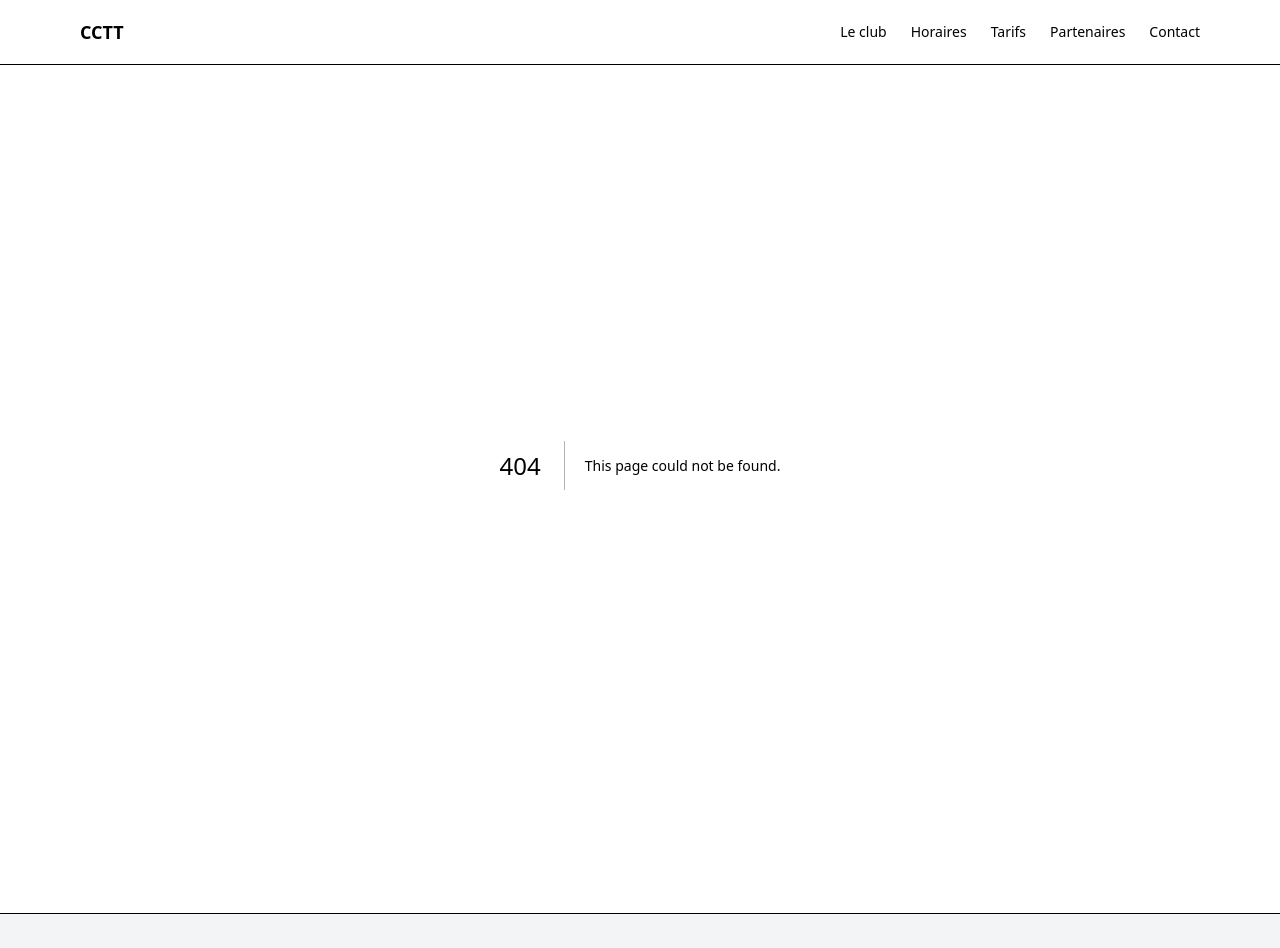
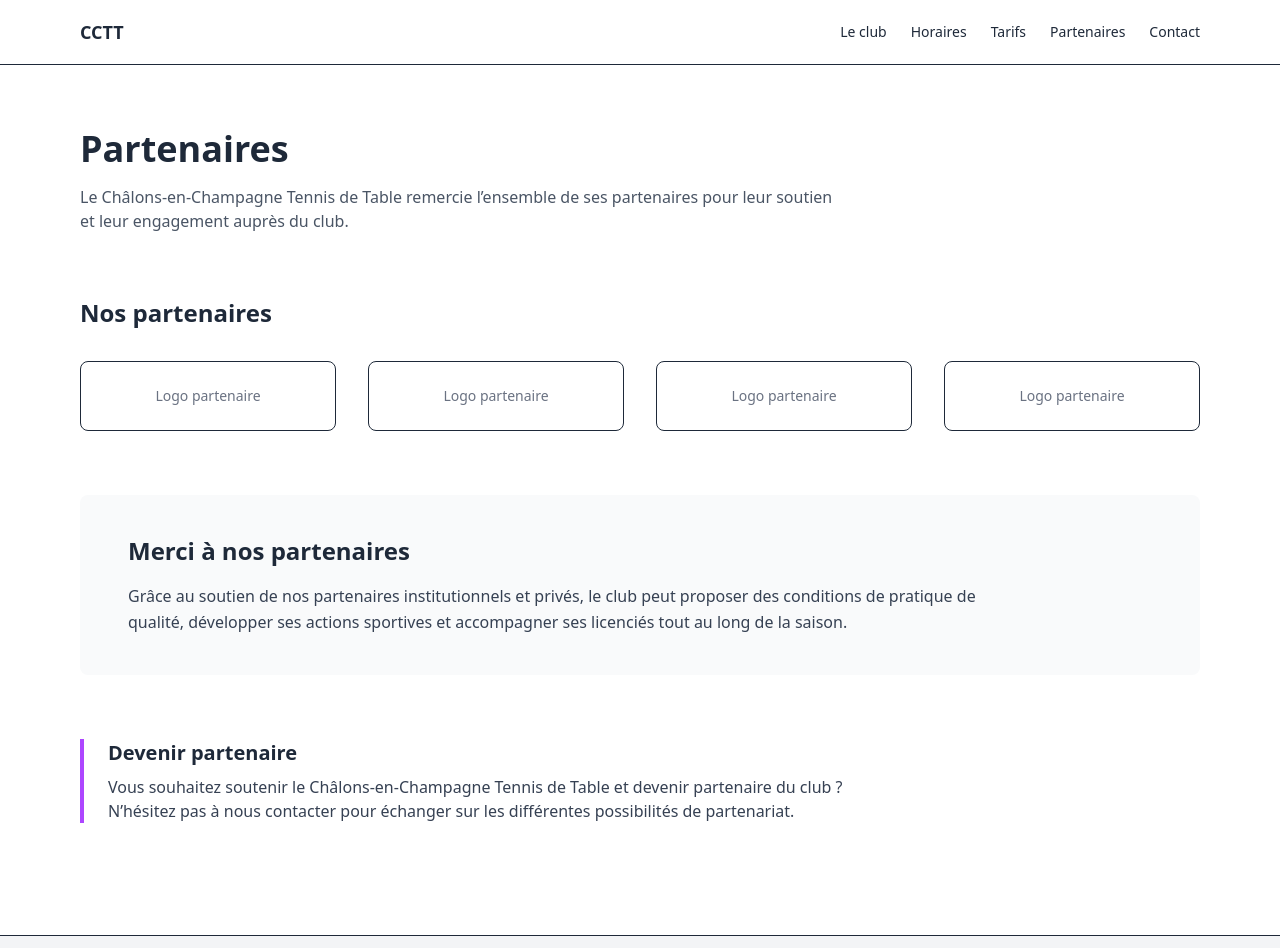
Before and after one commit to jesared/club-cctt, a Next.js app: page /partenaires in a window 1280 px wide. Before the commit this address had no page. Shown: the top 948 px of the page. Built offline with nearby package versions, Linux system fonts and the light colour scheme.

Commit message:
Mise à jour des coordonnées de contact et ajout de la page des partenaires

```diff
--- a/app/contact/page.tsx
+++ b/app/contact/page.tsx
@@ -22,14 +22,14 @@ export default function ContactPage() {
             <li>
               <strong>Email :</strong>{" "}
               <a
-                href="mailto:contact@cctt.fr"
+                href="mailto:communication@cctt.fr"
                 className="text-purple-600 hover:underline"
               >
-                contact@cctt.fr
+                communication@cctt.fr
               </a>
             </li>
             <li>
-              <strong>Lieu :</strong> Gymnase de Châlons-en-Champagne
+              <strong>Lieu :</strong> Salle Tirlet Châlons-en-Champagne
             </li>
           </ul>
 
--- /dev/null
+++ b/app/partenaires/page.tsx
@@ -0,0 +1,65 @@
+export default function PartenairesPage() {
+  return (
+    <div className="max-w-6xl mx-auto px-4 py-16 space-y-16">
+      {/* TITRE PAGE */}
+      <header>
+        <h1 className="text-4xl font-bold mb-4">Partenaires</h1>
+        <p className="text-gray-600 max-w-3xl">
+          Le Châlons-en-Champagne Tennis de Table remercie l’ensemble de ses
+          partenaires pour leur soutien et leur engagement auprès du club.
+        </p>
+      </header>
+
+      {/* LISTE PARTENAIRES */}
+      <section>
+        <h2 className="text-2xl font-semibold mb-8">Nos partenaires</h2>
+
+        <div className="grid grid-cols-2 sm:grid-cols-3 md:grid-cols-4 gap-8">
+          {/* PARTENAIRE */}
+          <div className="flex items-center justify-center border rounded-lg p-6 bg-white">
+            <span className="text-gray-500 text-sm">Logo partenaire</span>
+          </div>
+
+          <div className="flex items-center justify-center border rounded-lg p-6 bg-white">
+            <span className="text-gray-500 text-sm">Logo partenaire</span>
+          </div>
+
+          <div className="flex items-center justify-center border rounded-lg p-6 bg-white">
+            <span className="text-gray-500 text-sm">Logo partenaire</span>
+          </div>
+
+          <div className="flex items-center justify-center border rounded-lg p-6 bg-white">
+            <span className="text-gray-500 text-sm">Logo partenaire</span>
+          </div>
+        </div>
+      </section>
+
+      {/* TEXTE DE REMERCIEMENT */}
+      <section className="bg-gray-50 rounded-lg">
+        <div className="px-6 py-10 md:px-12">
+          <h2 className="text-2xl font-semibold mb-4">
+            Merci à nos partenaires
+          </h2>
+          <p className="text-gray-700 max-w-4xl leading-relaxed">
+            Grâce au soutien de nos partenaires institutionnels et privés, le
+            club peut proposer des conditions de pratique de qualité, développer
+            ses actions sportives et accompagner ses licenciés tout au long de
+            la saison.
+          </p>
+        </div>
+      </section>
+
+      {/* DEVENIR PARTENAIRE */}
+      <section>
+        <div className="border-l-4 border-purple-500 pl-6">
+          <h2 className="text-xl font-semibold mb-2">Devenir partenaire</h2>
+          <p className="text-gray-700 max-w-3xl">
+            Vous souhaitez soutenir le Châlons-en-Champagne Tennis de Table et
+            devenir partenaire du club ? N’hésitez pas à nous contacter pour
+            échanger sur les différentes possibilités de partenariat.
+          </p>
+        </div>
+      </section>
+    </div>
+  );
+}
```
